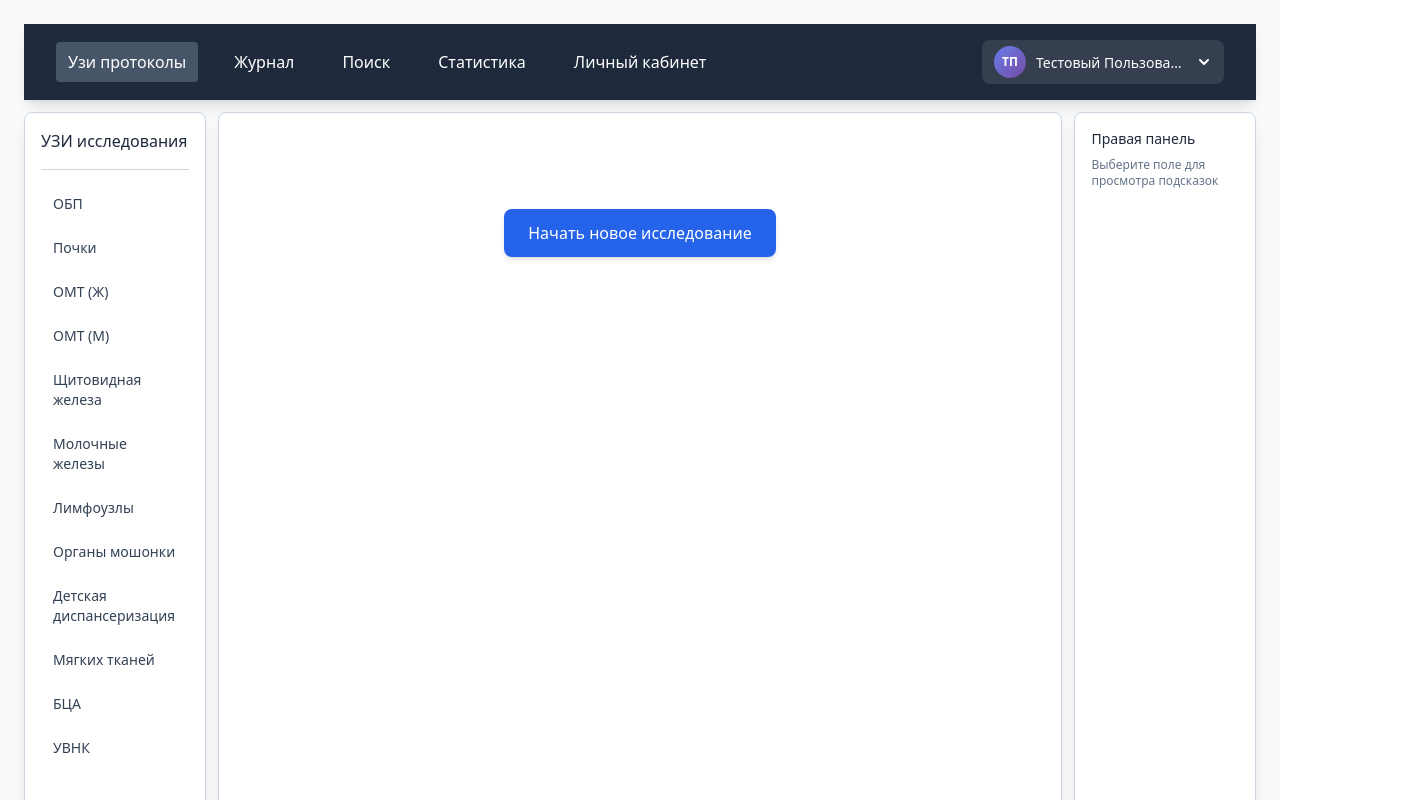
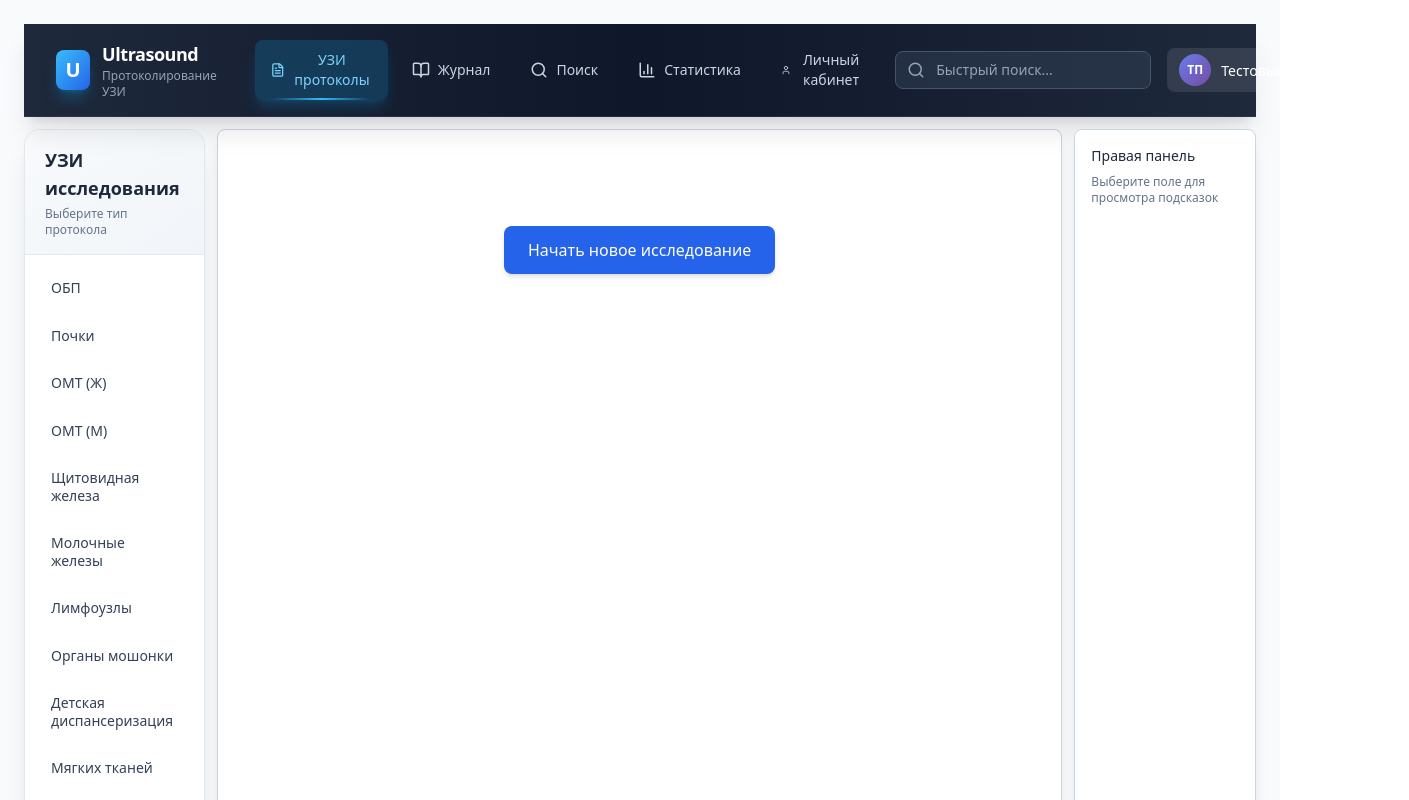
Before and after one commit to Mirqueinvers/Ultrasound, a React (Vite) app in the folder Frontend/: page / in a window 1280 px wide. Both pictures are taken after typing "name@example.com", "Sample123" into the empty fields and a click on the button "Войти". Shown: the top 800 px of the page, 1409 px wide, since content can reach past the window. Built offline with nearby package versions, Linux system fonts and the light colour scheme.

Commit message:
Backup on 20260105-212729

```diff
--- a/Frontend/src/layout/Header.tsx
+++ b/Frontend/src/layout/Header.tsx
@@ -1,4 +1,11 @@
 import React from 'react';
+import {
+  FileText,
+  BookOpen,
+  Search,
+  BarChart3,
+  User
+} from 'lucide-react';
 import UserMenu from '@/components/common/UserMenu';
 
 interface HeaderProps {
@@ -8,31 +15,103 @@ interface HeaderProps {
 
 const Header: React.FC<HeaderProps> = ({ activeSection, setActiveSection }) => {
   const menuItems = [
-    { id: 'uzi-protocols', label: 'Узи протоколы' },
-    { id: 'journal', label: 'Журнал' },
-    { id: 'search', label: 'Поиск' },
-    { id: 'statistics', label: 'Статистика' },
-    { id: 'profile', label: 'Личный кабинет' },
+    {
+      id: 'uzi-protocols',
+      label: 'УЗИ протоколы',
+      icon: FileText
+    },
+    {
+      id: 'journal',
+      label: 'Журнал',
+      icon: BookOpen
+    },
+    {
+      id: 'search',
+      label: 'Поиск',
+      icon: Search
+    },
+    {
+      id: 'statistics',
+      label: 'Статистика',
+      icon: BarChart3
+    },
+    {
+      id: 'profile',
+      label: 'Личный кабинет',
+      icon: User
+    },
   ];
 
   return (
-    <header className="bg-slate-800 text-white px-8 py-4 flex justify-between items-center shadow-lg">
-      <nav className="flex gap-6">
-        {menuItems.map((item) => (
+    <header className="bg-gradient-to-r from-slate-800 via-slate-900 to-slate-800 text-white shadow-xl border-b border-slate-700/50 backdrop-blur-sm">
+      <div className="px-8 py-4 flex justify-between items-center">
+        {/* Logo / Brand */}
+        <div className="flex items-center gap-3 mr-8">
+          <div className="w-10 h-10 bg-gradient-to-br from-sky-400 to-blue-600 rounded-lg flex items-center justify-center shadow-lg shadow-sky-500/30">
+            <span className="text-white font-bold text-xl">U</span>
+          </div>
+          <div className="flex flex-col">
+            <span className="text-lg font-semibold tracking-tight">Ultrasound</span>
+            <span className="text-xs text-slate-400">Протоколирование УЗИ</span>
+          </div>
+        </div>
+
+        {/* Navigation */}
+        <nav className="flex gap-2 flex-1">
+          {menuItems.map((item) => {
+            const Icon = item.icon;
+            const isActive = activeSection === item.id;
+
+            return (
               <button
                 key={item.id}
                 onClick={() => setActiveSection(item.id)}
-            className={`text-white no-underline px-3 py-2 rounded transition-colors ${
-              activeSection === item.id
-                ? 'bg-slate-600'
-                : 'hover:bg-slate-700'
+                className={`
+                  relative group flex items-center gap-2 px-4 py-2.5 rounded-lg
+                  font-medium text-sm transition-all duration-200
+                  ${isActive
+                    ? 'bg-sky-500/20 text-sky-300 shadow-lg shadow-sky-500/20'
+                    : 'text-slate-300 hover:bg-slate-700/50 hover:text-white'
+                  }
+                `}
+              >
+                <Icon
+                  size={18}
+                  className={`transition-transform duration-200 ${
+                    isActive ? 'scale-110' : 'group-hover:scale-110'
                   }`}
-          >
-            {item.label}
+                />
+                <span>{item.label}</span>
+
+                {/* Active indicator line */}
+                {isActive && (
+                  <span className="absolute bottom-0 left-1/2 -translate-x-1/2 w-3/4 h-0.5 bg-gradient-to-r from-transparent via-sky-400 to-transparent rounded-full animate-pulse" />
+                )}
               </button>
-        ))}
+            );
+          })}
         </nav>
+
+        {/* Right side - Search + User Menu */}
+        <div className="flex items-center gap-4 ml-4">
+          {/* Quick Search */}
+          <div className="relative group">
+            <Search
+              size={18}
+              className="absolute left-3 top-1/2 -translate-y-1/2 text-slate-400 group-hover:text-sky-400 transition-colors"
+            />
+            <input
+              type="text"
+              placeholder="Быстрый поиск..."
+              className="w-64 bg-slate-700/50 text-white placeholder-slate-400 pl-10 pr-4 py-2 rounded-lg
+                border border-slate-600 focus:border-sky-500 focus:ring-2 focus:ring-sky-500/20
+                focus:outline-none transition-all duration-200 text-sm"
+            />
+          </div>
+
           <UserMenu />
+        </div>
+      </div>
     </header>
   );
 };
--- a/Frontend/src/layout/LeftSidePanel.tsx
+++ b/Frontend/src/layout/LeftSidePanel.tsx
@@ -48,37 +48,72 @@ const LeftSidePanel: React.FC<LeftSidePanelProps> = ({
   };
 
   return (
-    <aside className="w-[15%] min-h-[calc(100vh-4rem)] bg-white border border-slate-300 px-4 py-4 box-border sticky top-16 shadow-lg rounded-lg">
-      <div className="content">
+    <aside className="w-[15%] min-h-[calc(100vh-4rem)] bg-white border border-slate-200 shadow-xl rounded-2xl overflow-hidden">
+      <div className="bg-gradient-to-br from-slate-50 to-slate-100 px-5 py-4 border-b border-slate-200">
         {activeSection === 'uzi-protocols' ? (
-          <>
-            <h3 className="mt-0 text-slate-800 mb-4">УЗИ исследования</h3>
-            <div className="border-t border-slate-300 mb-4"></div>
-            <nav className="flex flex-col gap-2">
-              {studiesList.map((study, index) => (
+          <div>
+            <h3 className="text-lg font-bold text-slate-800 m-0">УЗИ исследования</h3>
+            <p className="text-xs text-slate-500 m-0 mt-1">Выберите тип протокола</p>
+          </div>
+        ) : (
+          <h3 className="text-lg font-bold text-slate-800 m-0">Левая панель</h3>
+        )}
+      </div>
+
+      {activeSection === 'uzi-protocols' && (
+        <nav className="p-3">
+          <div className="flex flex-col gap-1.5">
+            {studiesList.map((study, index) => {
+              const selected = isStudySelected(study);
+
+              return (
                 <button
                   key={index}
                   onClick={() => handleStudyClick(study)}
-                  className={`text-left no-underline px-3 py-2 rounded transition-colors text-sm relative ${
-                    isStudySelected(study)
-                      ? 'bg-blue-100 text-blue-700 border-l-4 border-blue-500'
-                      : 'text-slate-700 hover:bg-slate-100'
-                  }`}
+                  className={`
+                    group relative flex items-center justify-between px-3.5 py-3 rounded-xl
+                    text-left transition-all duration-200 text-sm font-medium
+                    ${selected
+                      ? 'bg-sky-50 text-sky-700 shadow-md shadow-sky-100/50 scale-[1.02]'
+                      : 'text-slate-700 hover:bg-slate-50 hover:scale-[1.01]'
+                    }
+                  `}
                 >
-                  <span className="flex items-center justify-between">
-                    <span>{study}</span>
-                    {isMultiSelectMode && selectedStudies.includes(study) && (
-                      <span className="text-blue-600 font-bold">✓</span>
-                    )}
+                  {/* Левый акцент */}
+                  {selected && (
+                    <div
+                      className="absolute left-0 top-1/2 -translate-y-1/2 w-1 h-3/4 rounded-r-full"
+                      style={{
+                        background: 'linear-gradient(to bottom, rgb(56 189 248), rgb(2 132 199))'
+                      }}
+                    />
+                  )}
+
+                  {/* Название */}
+                  <span className="flex-1 leading-tight">
+                    {study}
                   </span>
+
+                  {/* Индикатор выбора в мультирежиме */}
+                  {isMultiSelectMode && selectedStudies.includes(study) && (
+                    <div
+                      className="w-5 h-5 rounded-full flex items-center justify-center text-white text-xs font-bold shadow-sm"
+                      style={{ backgroundColor: 'rgb(14 165 233)' }}
+                    >
+                      ✓
+                    </div>
+                  )}
+
+                  {/* Hover эффект свечения */}
+                  {!selected && (
+                    <div className="absolute inset-0 rounded-xl bg-gradient-to-r from-transparent via-slate-100/0 to-transparent opacity-0 group-hover:opacity-100 transition-opacity duration-300" />
+                  )}
                 </button>
-              ))}
-            </nav>
-          </>
-        ) : (
-          <h3 className="mt-0 text-slate-800 mb-4">Левая панель</h3>
-        )}
-      </div>
+              );
+            })}
+          </div>
+        </nav>
+      )}
     </aside>
   );
 };
--- a/package.json
+++ b/package.json
@@ -4,5 +4,8 @@
     "@vitejs/plugin-react": "^5.1.2",
     "vite": "^7.3.0",
     "vite-tsconfig-paths": "^6.0.3"
+  },
+  "dependencies": {
+    "lucide-react": "^0.562.0"
   }
 }
```
Also changed, not shown: 1 other file (tests, documents, lock files or other folders). Lines whose indentation alone changed are shown as unchanged.
